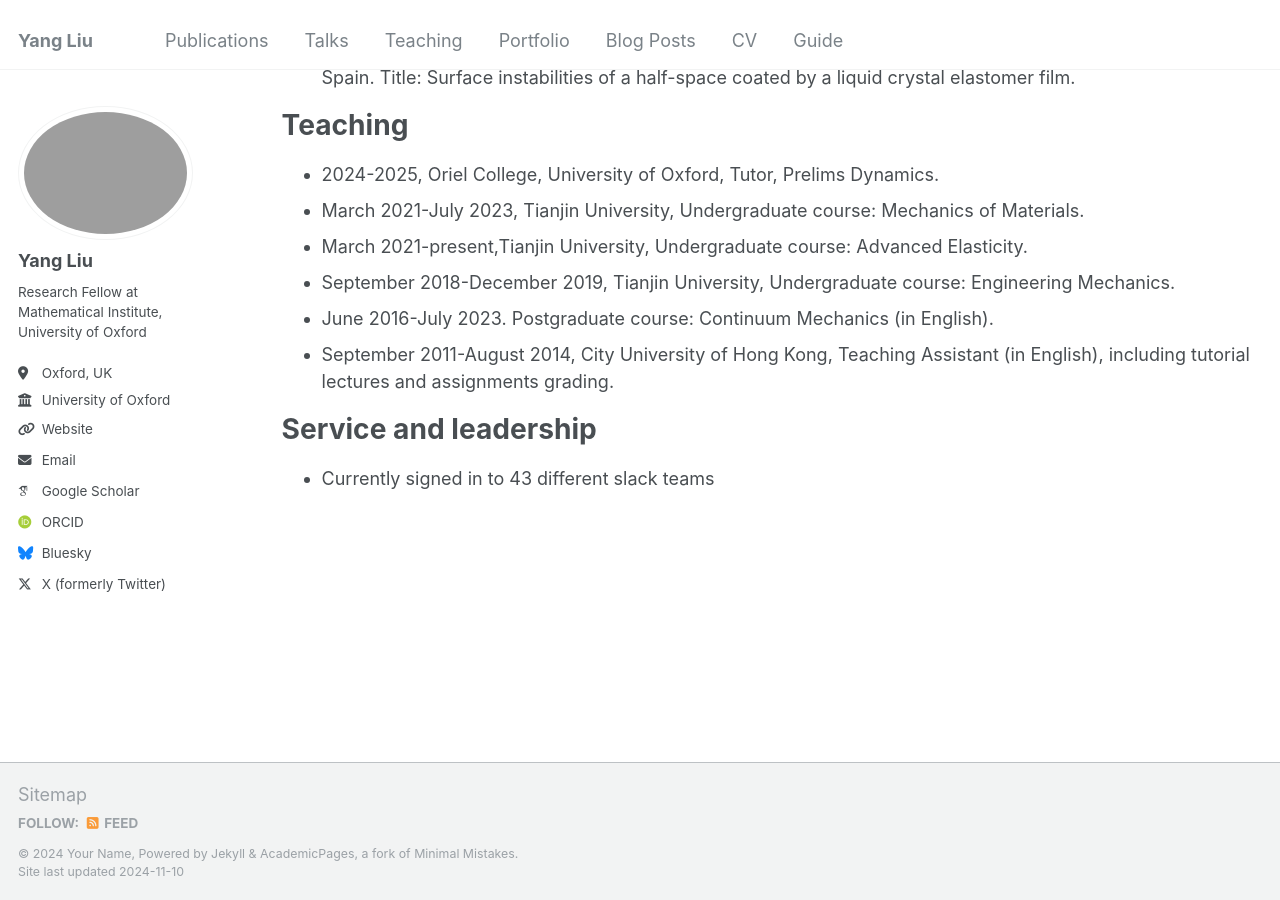
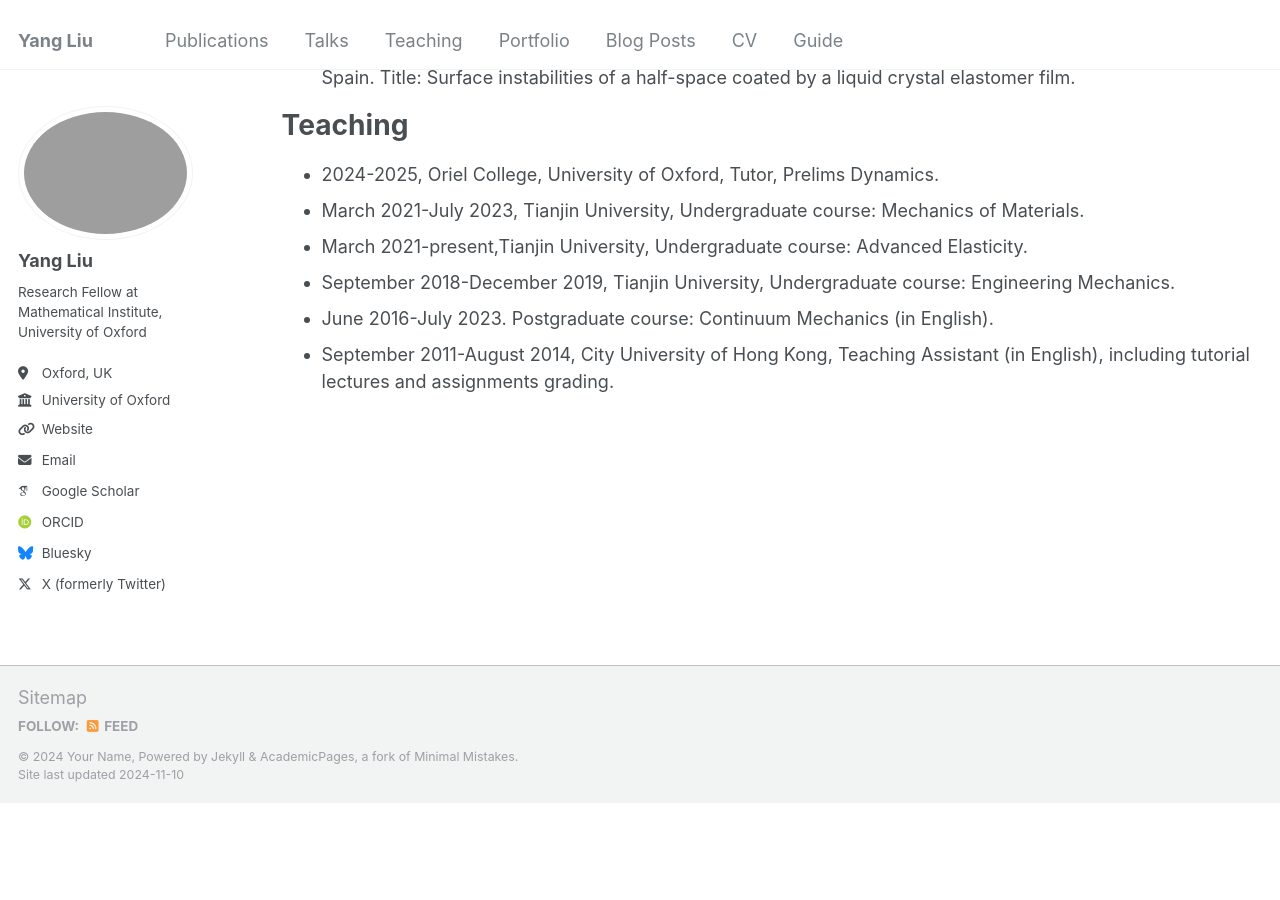
Before and after one commit to yangliumech/yangliumech.github.io, a Jekyll site: the page built from _pages/cv.md, in a window 1280 px wide and 900 px high, scrolled down 1605 px. Built offline with Jekyll 4.4.1, drawn with Linux system fonts in a browser that asks for light colours; some web fonts are replaced; after the commit the page ends 2408 px from its top, so only the background shows below that.

Commit message:
Update cv.md

```diff
--- a/_pages/cv.md
+++ b/_pages/cv.md
@@ -63,6 +63,6 @@ Teaching
 * June 2016-July 2023. Postgraduate course: Continuum Mechanics (in English).
 * September 2011-August 2014, City University of Hong Kong, Teaching Assistant (in English), including tutorial lectures and assignments grading.
 
-Service and leadership
+<!--Service and leadership
 ======
-* Currently signed in to 43 different slack teams
+* Currently signed in to 43 different slack teams-->
```
